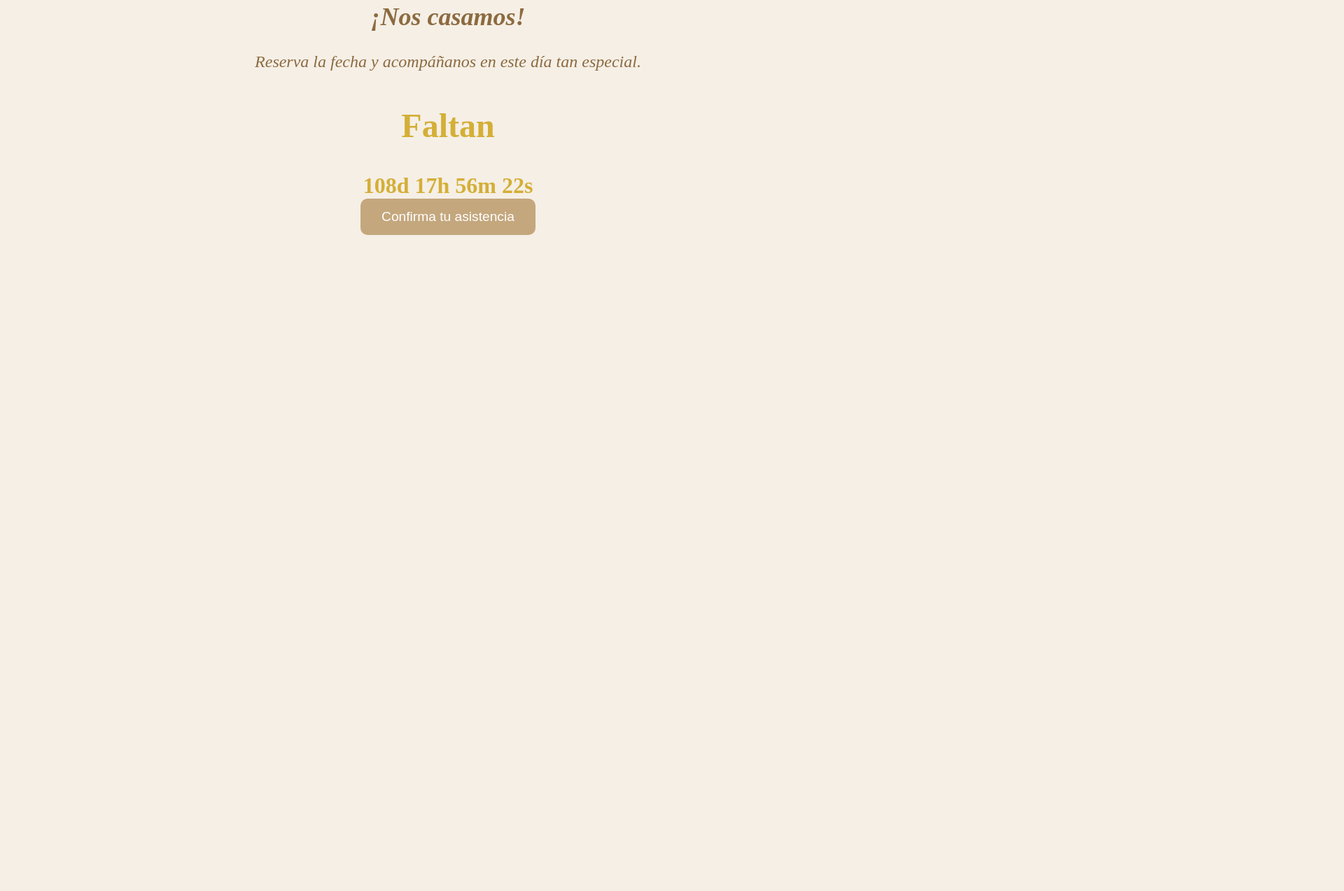
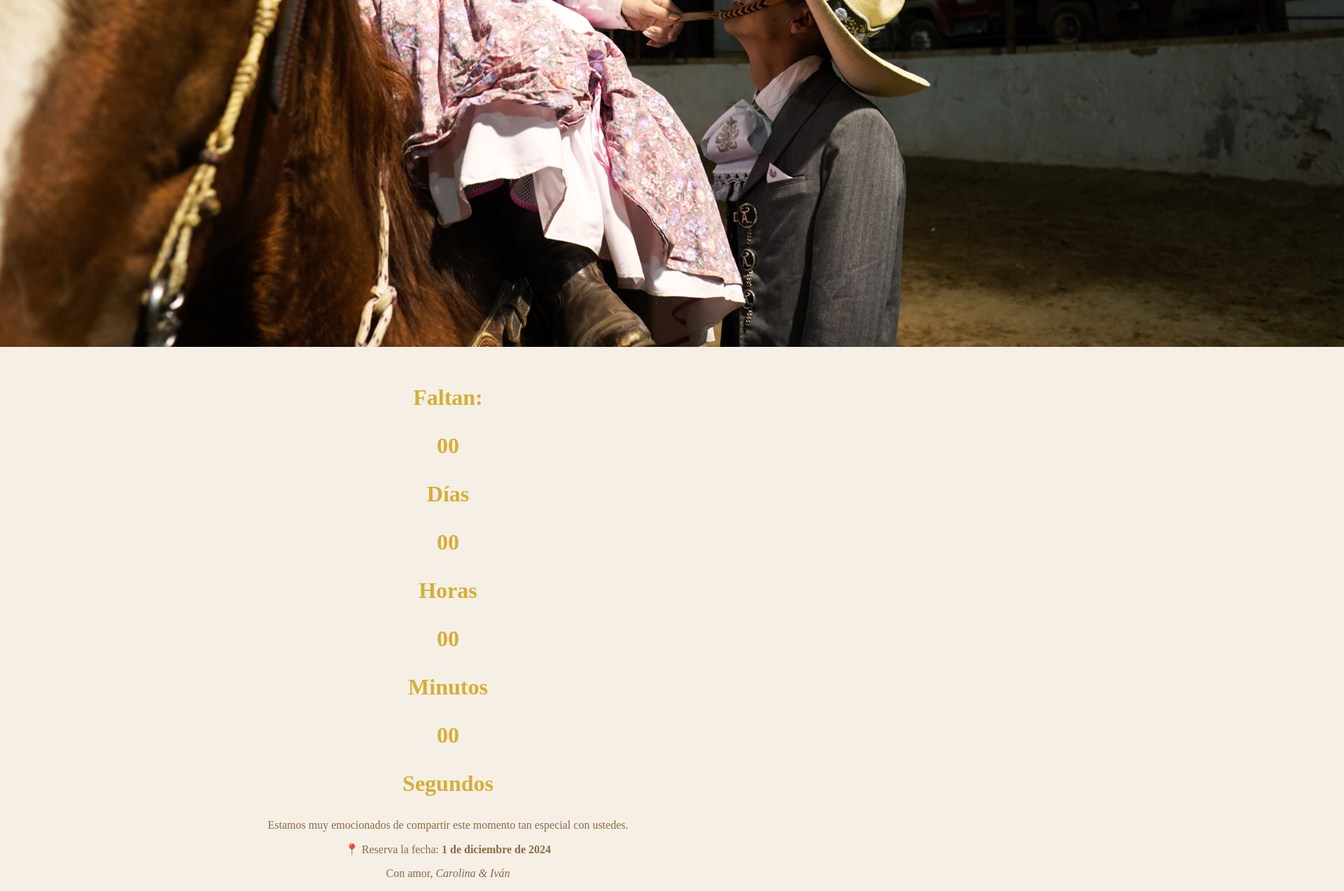
Before and after one commit to Chris2-baby/save-the-date, a plain HTML site: page index.html in a window 1280 px wide. Shown: the part 791-2065 px from the top of the page at 70% size, 1920 px wide, since content can reach past the window. Before the commit the page ends 1127 px from the top, so only its background shows below. Drawn offline with nearby package versions, Linux system fonts and the light colour scheme; a web font is replaced by a local one.

Commit message:
Update index.html

```diff
--- a/index.html
+++ b/index.html
@@ -3,54 +3,53 @@
 <head>
     <meta charset="UTF-8">
     <meta name="viewport" content="width=device-width, initial-scale=1.0">
-    <title>C & I - Save the Date</title>
+    <title>Save The Date - C&I</title>
     <link rel="stylesheet" href="styles.css">
-    <script src="https://cdnjs.cloudflare.com/ajax/libs/gsap/3.12.2/gsap.min.js"></script>
-    <script src="https://cdnjs.cloudflare.com/ajax/libs/gsap/3.12.2/ScrollTrigger.min.js"></script>
 </head>
 <body>
-    <header>
-        <h1 class="title">C & I</h1>
-    </header>
+    <div class="container">
+        <header>
+            <h2 class="save-the-date">SAVE THE DATE</h2>
+            <h1 class="title"><i>C & I</i></h1>
+            <h2 class="subtitle">Nos Casamos 💍</h2>
+        </header>
 
-    <section class="hero">
-        <img src="foto.jpg" alt="Pareja feliz">
-        <div class="text">
-            <h2>¡Nos casamos!</h2>
-            <p>Reserva la fecha y acompáñanos en este día tan especial.</p>
+        <div class="image-container">
+            <img src="foto.jpg" alt="Carolina e Iván" class="wedding-photo">
         </div>
-    </section>
 
-    <section class="countdown">
-        <h2>Faltan</h2>
-        <div id="contador"></div>
-    </section>
+        <section class="countdown">
+            <p class="countdown-text">Faltan:</p>
+            <div id="countdown-timer">
+                <div class="time-box">
+                    <span id="days">00</span>
+                    <p>Días</p>
+                </div>
+                <div class="time-box">
+                    <span id="hours">00</span>
+                    <p>Horas</p>
+                </div>
+                <div class="time-box">
+                    <span id="minutes">00</span>
+                    <p>Minutos</p>
+                </div>
+                <div class="time-box">
+                    <span id="seconds">00</span>
+                    <p>Segundos</p>
+                </div>
+            </div>
+        </section>
 
-    <section class="cta">
-        <button class="btn">Confirma tu asistencia</button>
-    </section>
+        <section class="invitation">
+            <p>Estamos muy emocionados de compartir este momento tan especial con ustedes.</p>
+            <p>📍 Reserva la fecha: <strong>1 de diciembre de 2024</strong></p>
+        </section>
 
-    <script>
-        // Contador regresivo
-        function countdown() {
-            const fechaBoda = new Date("2025-06-15T00:00:00").getTime();
-            setInterval(() => {
-                const ahora = new Date().getTime();
-                const diferencia = fechaBoda - ahora;
-                let dias = Math.floor(diferencia / (1000 * 60 * 60 * 24));
-                let horas = Math.floor((diferencia % (1000 * 60 * 60 * 24)) / (1000 * 60 * 60));
-                let minutos = Math.floor((diferencia % (1000 * 60 * 60)) / (1000 * 60));
-                let segundos = Math.floor((diferencia % (1000 * 60)) / 1000);
-                document.getElementById("contador").innerHTML = `${dias}d ${horas}h ${minutos}m ${segundos}s`;
-            }, 1000);
-        }
-        countdown();
+        <footer>
+            <p>Con amor, <i>Carolina & Iván</i></p>
+        </footer>
+    </div>
 
-        // Animaciones con GSAP
-        gsap.from(".hero img", { opacity: 0, y: 50, duration: 1.5 });
-        gsap.from(".text", { opacity: 0, x: -50, duration: 1.5 });
-        gsap.from(".countdown", { opacity: 0, scale: 0.8, duration: 1.5, scrollTrigger: ".countdown" });
-        gsap.from(".cta", { opacity: 0, y: 50, duration: 1.5, scrollTrigger: ".cta" });
-    </script>
+    <script src="script.js"></script>
 </body>
 </html>
```
